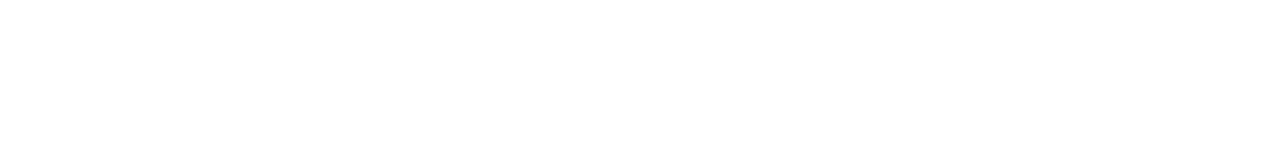
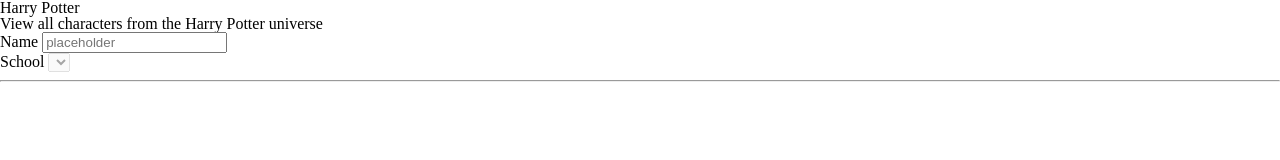
Before and after one commit to bobarikin/HarryPotter, a plain HTML site: page index.html in a window 1280 px wide. Drawn offline with Linux system fonts and the light colour scheme.

Commit message:
add simple html structure

```diff
--- a/index.html
+++ b/index.html
@@ -8,6 +8,26 @@
     <link rel="stylesheet" href="./css/main.css">
 </head>
 <body>
+    <header>
+        <h1>Harry Potter</h1>
+        <h2>View all characters from the Harry Potter universe</h2>
+        <div class="search-form">
+            <div class="search-form__name">
+                <label for="name">Name</label>
+                <input type="text" id="name" placeholder="placeholder">
+            </div>
+            <div class="search-form__school">
+                <label for="schools">School</label>
+                <select id="schools" disabled>
+
+                </select>
+            </div>
+        </div>
+    </header>
+    <hr>
+    <main>
+
+    </main>
     <script src="./js/script.js" type="module"></script>
 </body>
 </html>
```
